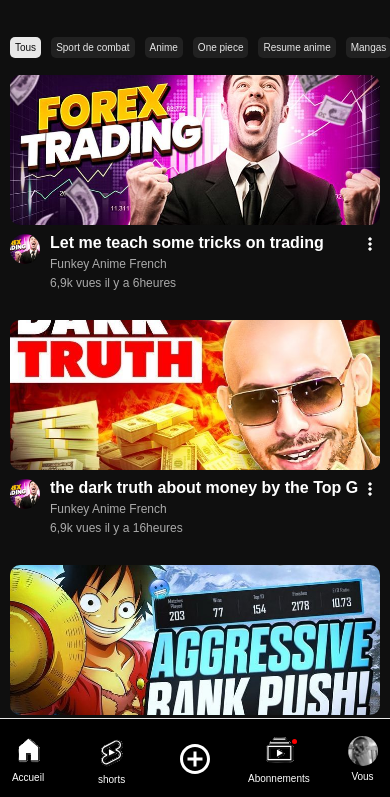
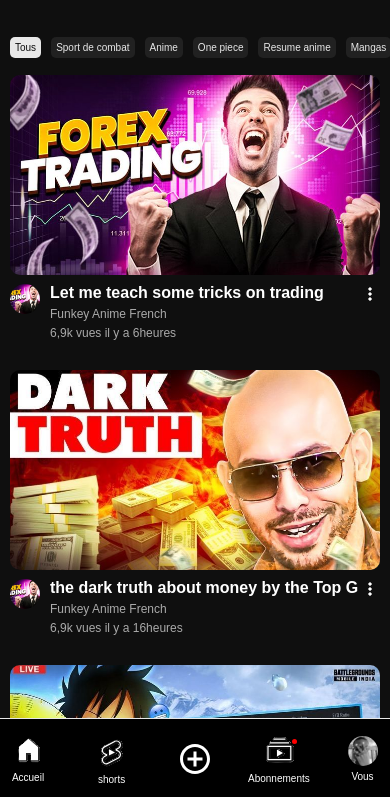
Before and after one commit to Naby-04/youtube-clown, a plain HTML site: page index.html in a window 390 px wide. Shown: the part 45-842 px from the top of the page. Drawn offline with Linux system fonts and the light colour scheme.

Commit message:
modification taille card-image

```diff
--- a/style.css
+++ b/style.css
@@ -385,6 +385,9 @@ footer {
   .vid-card {
     width: 370px;
   }
+  .vid-card > img {
+    height: 200px;
+  }
   footer img {
     cursor: pointer;
   }
```
